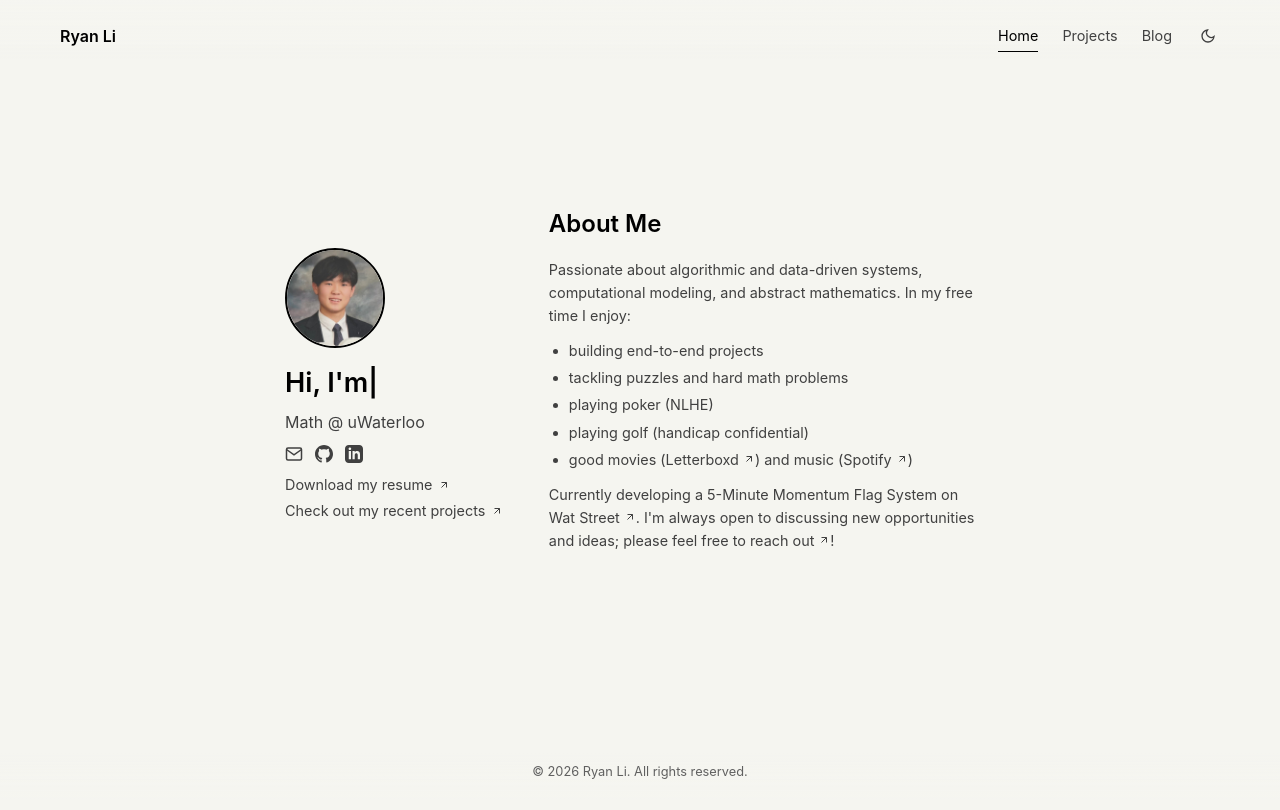
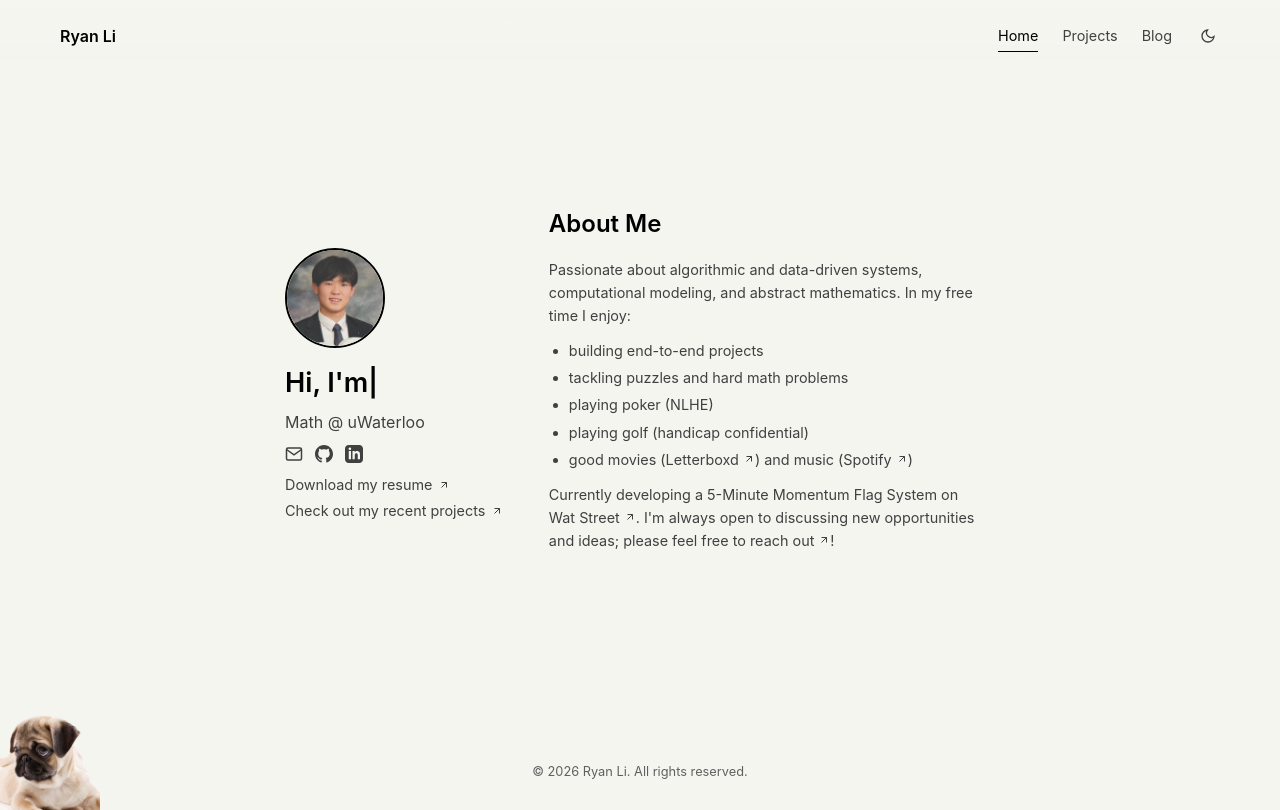
Before and after one commit to rli8145/rli-personal-website, a React (Vite) app: page / in a window 1280 px wide. Built offline with nearby package versions, Linux system fonts and the light colour scheme.

Commit message:
extra pug visual

```diff
--- a/src/layouts/MainLayout.css
+++ b/src/layouts/MainLayout.css
@@ -1,3 +1,14 @@
+.pug-overlay {
+  position: fixed;
+  bottom: -30px;
+  left: -20px;
+  width: 120px;
+  height: 120px;
+  opacity: 1;
+  pointer-events: none;
+  z-index: 1000;
+}
+
 main {
   padding-top: 50px;
   padding-bottom: 80px;
--- a/src/layouts/MainLayout.jsx
+++ b/src/layouts/MainLayout.jsx
@@ -21,6 +21,7 @@ function MainLayout() {
         <Outlet />
       </main>
       <Footer />
+      <img src="/pug_favicon_512.png" alt="" className="pug-overlay" />
     </div>
   )
 }
```
